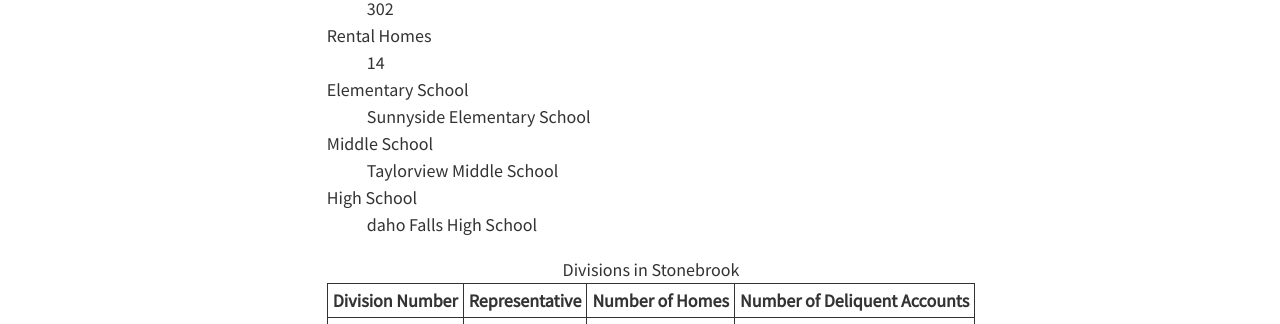
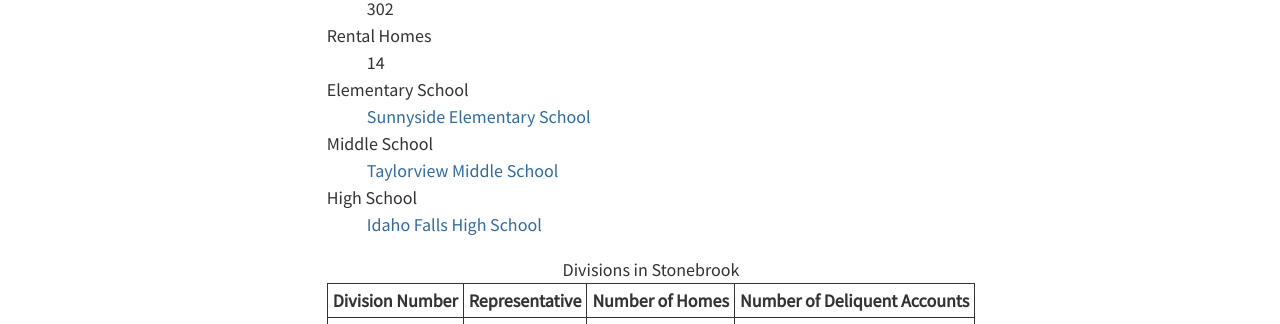
Before and after one commit to GarthDB/stonebrook-hoa, a Jekyll site: the page built from 02-faqs.html, in a window 1280 px wide. Shown: the part 428-752 px from the top of the page. Built offline with Jekyll 4.4.1, drawn with Linux system fonts in a browser that asks for light colours.

Commit message:
:sparkle: added links

```diff
--- a/02-faqs.html
+++ b/02-faqs.html
@@ -15,11 +15,11 @@ permalink: /faqs/
   <dt>Rental Homes</dt>
   <dd>14</dd>
   <dt>Elementary School</dt>
-  <dd>Sunnyside Elementary School</dd>
+  <dd><a href="https://sites.google.com/a/cloud.ifschools.org/sunnysideelementary/home/" title="Sunnyside Elementary School Homepage">Sunnyside Elementary School</a></dd>
   <dt>Middle School</dt>
-  <dd>Taylorview Middle School</dd>
+  <dd><a href="http://taylorview.d91.k12.id.us/" title="Taylorview Middle School Homepage">Taylorview Middle School</a></dd>
   <dt>High School</dt>
-  <dd>daho Falls High School</dd>
+  <dd><a href="http://ifhs.d91.k12.id.us/" title="Idaho Falls High School Homepage">Idaho Falls High School</a></dd>
 </dl>
 
 <table class="division-table">
```
